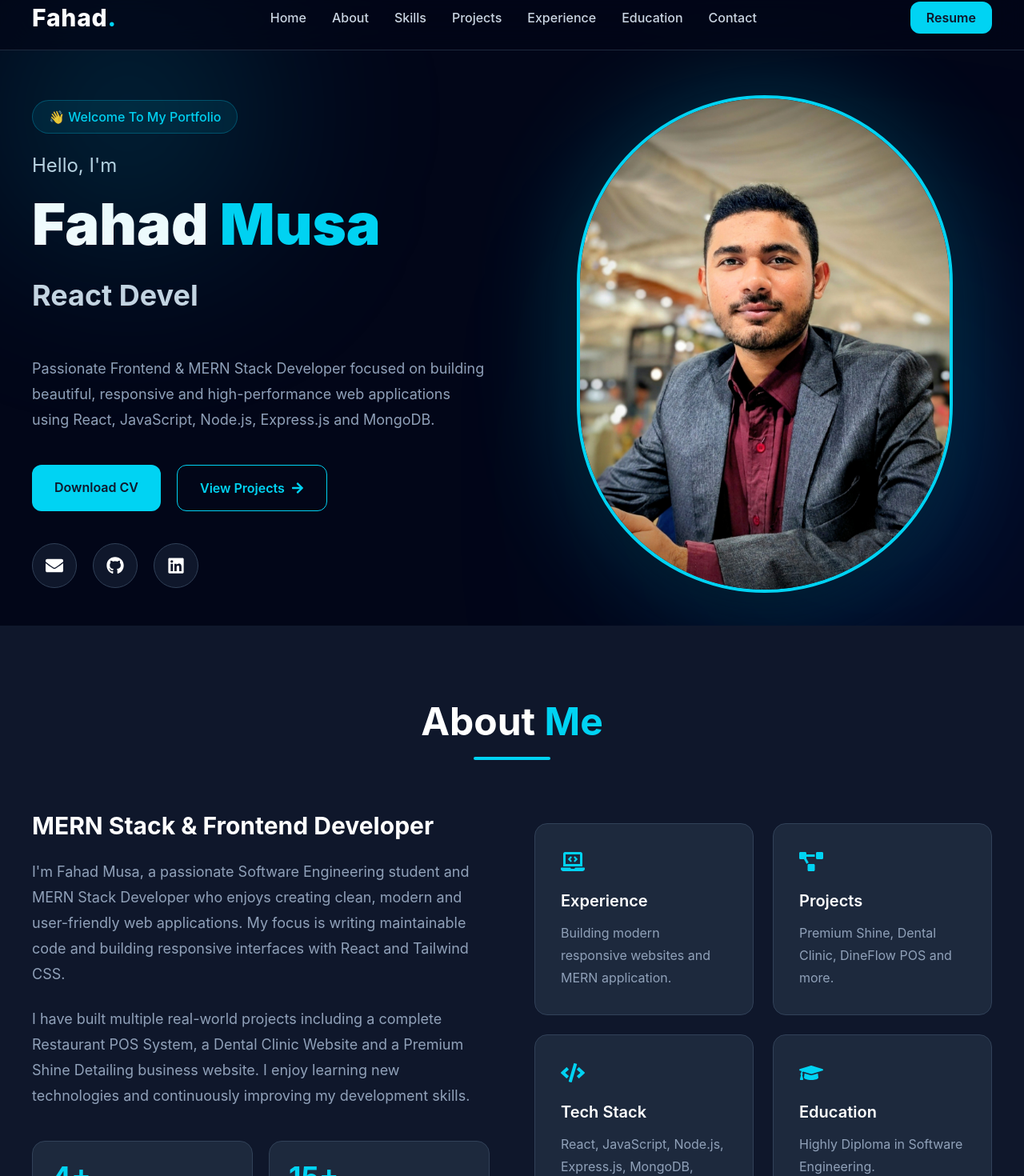
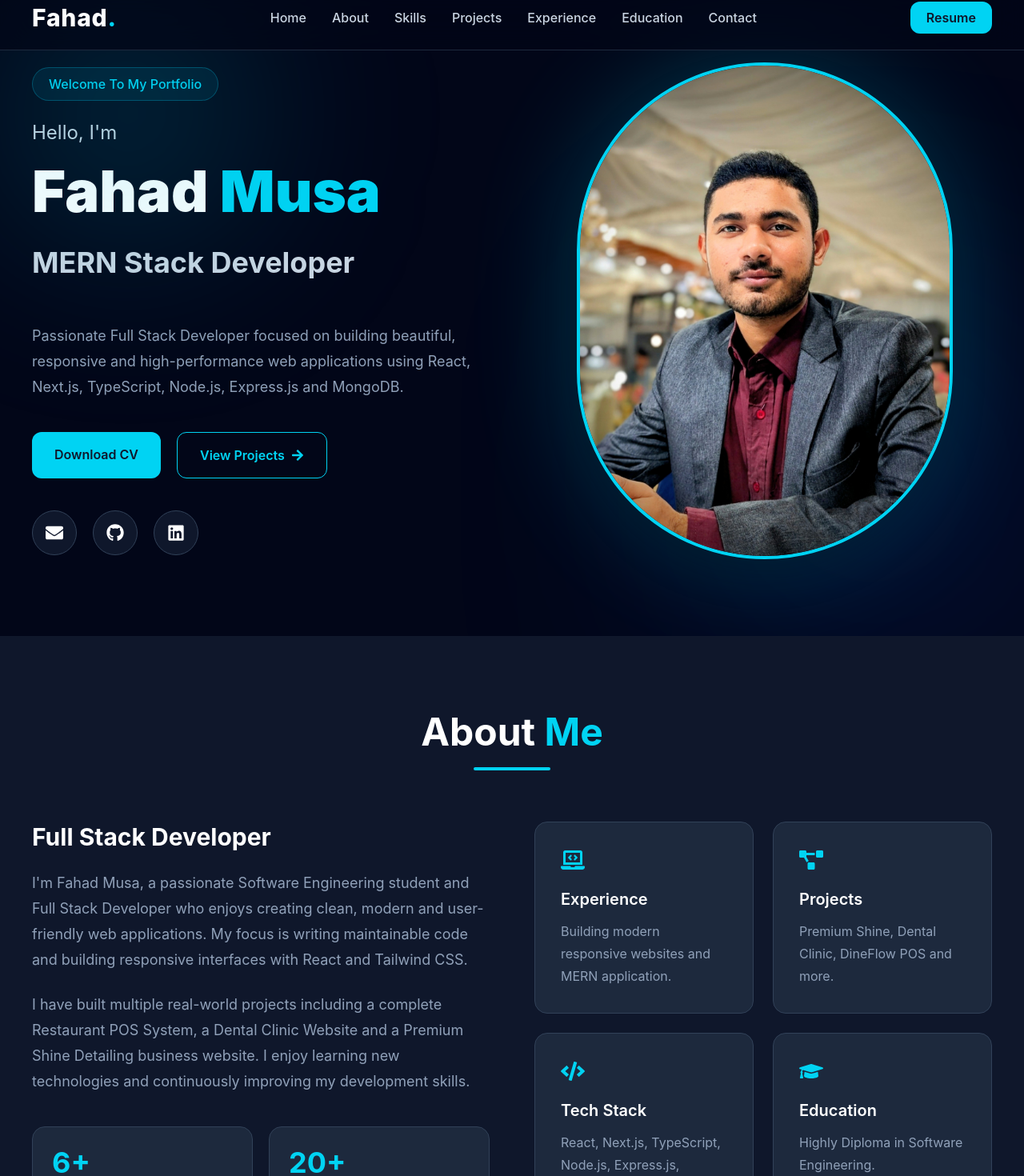
Before and after one commit to fahadmusa725/fahad-portfolio, a React (Vite) app: page / in a window 1280 px wide. Shown: the part 18-1488 px from the top of the page at 80% size. Built offline with nearby package versions, Linux system fonts and the light colour scheme.

Commit message:
Update role to Full Stack Developer, fix hero bottom spacing

```diff
--- a/index.html
+++ b/index.html
@@ -4,7 +4,9 @@
     <meta charset="UTF-8" />
     <link rel="icon" type="image/svg+xml" href="/favicon.svg" />
     <meta name="viewport" content="width=device-width, initial-scale=1.0" />
-    <title>fahad-portfolio</title>
+    <meta name="description" content="Portfolio of Fahad Musa, a Full Stack Developer building modern, responsive and high-performance web applications." />
+    <meta name="theme-color" content="#020617" />
+    <title> Fahad Musa | Full Stack Developer </title>
   </head>
   <body>
     <div id="root"></div>
--- a/src/components/About.jsx
+++ b/src/components/About.jsx
@@ -21,7 +21,7 @@ const About = () => {
     {
       icon: <FaCode size={30} />,
       title: "Tech Stack",
-      text: "React, JavaScript, Node.js, Express.js, MongoDB, Tailwind CSS.",
+      text: "React, Next.js, TypeScript, Node.js, Express.js, MongoDB, Tailwind CSS.",
     },
     {
       icon: <FaGraduationCap size={30} />,
@@ -60,12 +60,12 @@ const About = () => {
             viewport={{once:true}}
           >
             <h3 className="text-3xl font-bold text-white mb-6">
-              MERN Stack & Frontend Developer
+              Full Stack Developer
             </h3>
 
             <p className="text-slate-400 leading-8 text-lg">
               I'm Fahad Musa, a passionate Software Engineering student and
-              MERN Stack Developer who enjoys creating clean, modern and
+              Full Stack Developer who enjoys creating clean, modern and
               user-friendly web applications. My focus is writing maintainable
               code and building responsive interfaces with React and Tailwind CSS.
             </p>
@@ -80,14 +80,14 @@ const About = () => {
             <div className="grid grid-cols-2 gap-5 mt-10">
 
               <div className="bg-slate-800 rounded-2xl p-6 border border-slate-700">
-                <h4 className="text-4xl font-bold text-cyan-400">4+</h4>
+                <h4 className="text-4xl font-bold text-cyan-400">6+</h4>
                 <p className="text-slate-300 mt-2">
                   Completed Projects
                 </p>
               </div>
 
               <div className="bg-slate-800 rounded-2xl p-6 border border-slate-700">
-                <h4 className="text-4xl font-bold text-cyan-400">15+</h4>
+                <h4 className="text-4xl font-bold text-cyan-400">20+</h4>
                 <p className="text-slate-300 mt-2">
                   Technologies
                 </p>
--- a/src/components/Footer.jsx
+++ b/src/components/Footer.jsx
@@ -15,7 +15,7 @@ const Footer = () => {
             </h2>
 
             <p className="text-slate-400 mt-4 leading-7">
-              MERN Stack & Frontend Developer passionate about building
+              Full Stack Developer passionate about building
               modern, responsive and user-friendly web applications.
             </p>
 
@@ -73,6 +73,7 @@ const Footer = () => {
 
               <a
                 href="mailto:fahadmusa725@gmail.com"
+                aria-label="Email"
                 className="w-12 h-12 rounded-full bg-slate-800 flex items-center justify-center hover:bg-cyan-400 hover:text-slate-900 duration-300"
               >
                 <FaEnvelope />
@@ -82,6 +83,7 @@ const Footer = () => {
                 href="https://github.com/fahadmusa725"
                 target="_blank"
                 rel="noreferrer"
+                aria-label="GitHub"
                 className="w-12 h-12 rounded-full bg-slate-800 flex items-center justify-center hover:bg-cyan-400 hover:text-slate-900 duration-300"
               >
                 <FaGithub />
@@ -91,6 +93,7 @@ const Footer = () => {
                 href="https://www.linkedin.com/in/fahad-musa-ba30ab355"
                 target="_blank"
                 rel="noreferrer"
+                aria-label="LinkedIn"
                 className="w-12 h-12 rounded-full bg-slate-800 flex items-center justify-center hover:bg-cyan-400 hover:text-slate-900 duration-300"
               >
                 <FaLinkedin />
--- a/src/components/Hero.jsx
+++ b/src/components/Hero.jsx
@@ -14,7 +14,7 @@ const Hero = () => {
   return (
     <section
       id="home"
-      className="relative min-h-screen flex items-center overflow-hidden pt-24 md:pt-24"
+      className="relative min-h-screen flex items-center overflow-hidden pt-24 md:pt-24 pb-16 md:pb-24"
     >
 
       <div className="absolute top-0 left-0 w-80 h-80 bg-cyan-500/20 blur-[120px] rounded-full"></div>
@@ -31,7 +31,7 @@ const Hero = () => {
 
           <div className="mt-16 md:mt-6 lg:mt-0 mb-6">
             <span className="inline-flex items-center gap-2 px-5 py-2 rounded-full bg-cyan-500/10 border border-cyan-500/30 text-cyan-400 text-sm sm:text-base font-medium">
-              👋 Welcome To My Portfolio
+              Welcome To My Portfolio
             </span>
           </div>
 
@@ -48,11 +48,11 @@ const Hero = () => {
 
             <TypeAnimation
               sequence={[
-                "Frontend Developer",
+                "Full Stack Developer",
+                1800,
+                "MERN Stack Developer",
                 1800,
                 "React Developer",
-                1800,
-                "MERN Stack Developer",
                 1800,
               ]}
               wrapper="span"
@@ -63,10 +63,7 @@ const Hero = () => {
           </div>
 
           <p className="mt-8 text-slate-400 text-lg leading-8 max-w-xl">
-            Passionate Frontend & MERN Stack Developer focused on
-            building beautiful, responsive and high-performance web
-            applications using React, JavaScript, Node.js,
-            Express.js and MongoDB.
+            Passionate Full Stack Developer focused on building beautiful, responsive and high-performance web applications using React, Next.js, TypeScript, Node.js, Express.js and MongoDB.
           </p>
 
           <div className="flex flex-wrap gap-5 mt-10">
@@ -93,6 +90,7 @@ const Hero = () => {
 
             <a
               href="mailto:fahadmusa725@gmail.com"
+              aria-label="Email"
               className="w-14 h-14 rounded-full bg-slate-900 border border-slate-700 flex items-center justify-center text-white hover:bg-cyan-400 hover:text-slate-900 duration-300"
             >
               <FaEnvelope size={22} />
@@ -102,6 +100,7 @@ const Hero = () => {
               href="https://github.com/fahadmusa725"
               target="_blank"
               rel="noreferrer"
+              aria-label="GitHub"
               className="w-14 h-14 rounded-full bg-slate-900 border border-slate-700 flex items-center justify-center text-white hover:bg-cyan-400 hover:text-slate-900 duration-300"
             >
               <FaGithub size={22} />
@@ -111,6 +110,7 @@ const Hero = () => {
               href="https://www.linkedin.com/in/fahad-musa-ba30ab355"
               target="_blank"
               rel="noreferrer"
+              aria-label="LinkedIn"
               className="w-14 h-14 rounded-full bg-slate-900 border border-slate-700 flex items-center justify-center text-white hover:bg-cyan-400 hover:text-slate-900 duration-300"
             >
               <FaLinkedin size={22} />
@@ -133,6 +133,10 @@ const Hero = () => {
             <img
               src={hero}
               alt="Fahad Musa"
+              width="2458"
+              height="3264"
+              loading="eager"
+              fetchpriority="high"
               className="relative w-[260px] sm:w-[320px] lg:w-[470px] rounded-full border-4 border-cyan-400 shadow-2xl object-cover"
             />
 
--- a/src/components/Navbar.jsx
+++ b/src/components/Navbar.jsx
@@ -50,6 +50,8 @@ const Navbar = () => {
 
         <button
           onClick={() => setMenuOpen(!menuOpen)}
+          aria-label={menuOpen ? "Close menu" : "Open menu"}
+          aria-expanded={menuOpen}
           className="text-white text-2xl md:hidden"
         >
           {menuOpen ? <FaTimes /> : <FaBars />}
```
Also changed, not shown: 1 other file (tests, documents, lock files or other folders).
